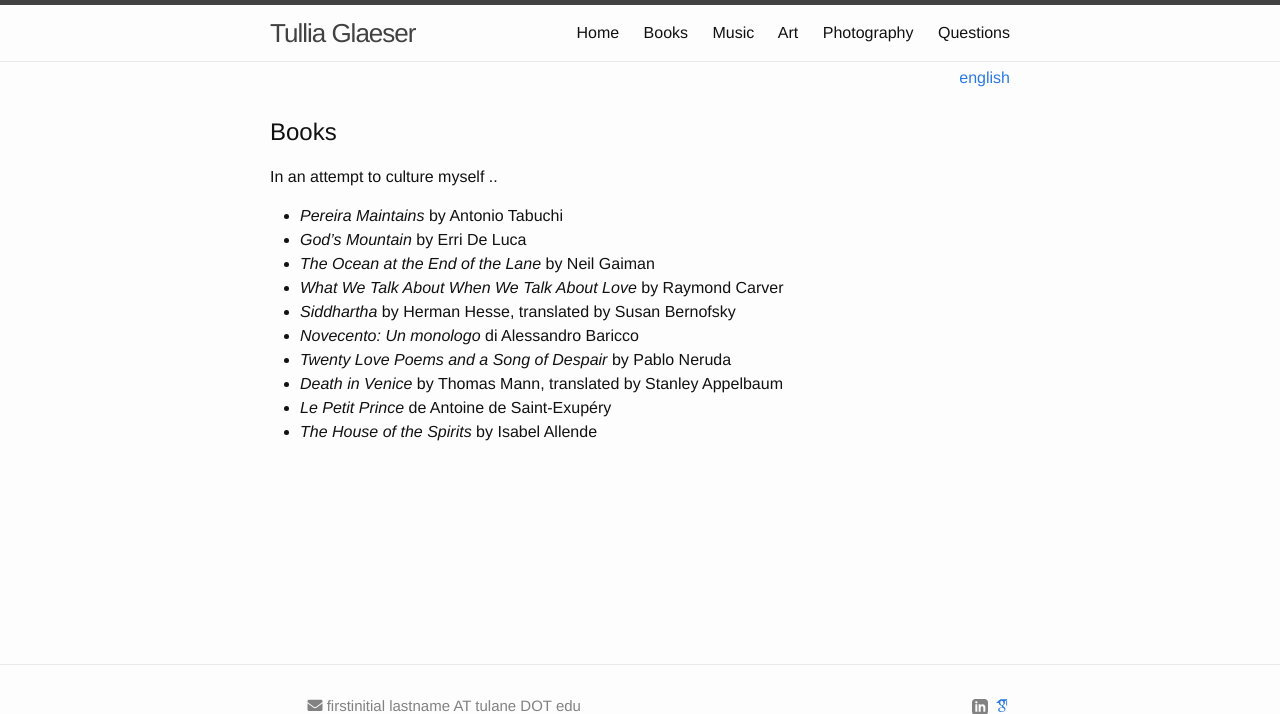
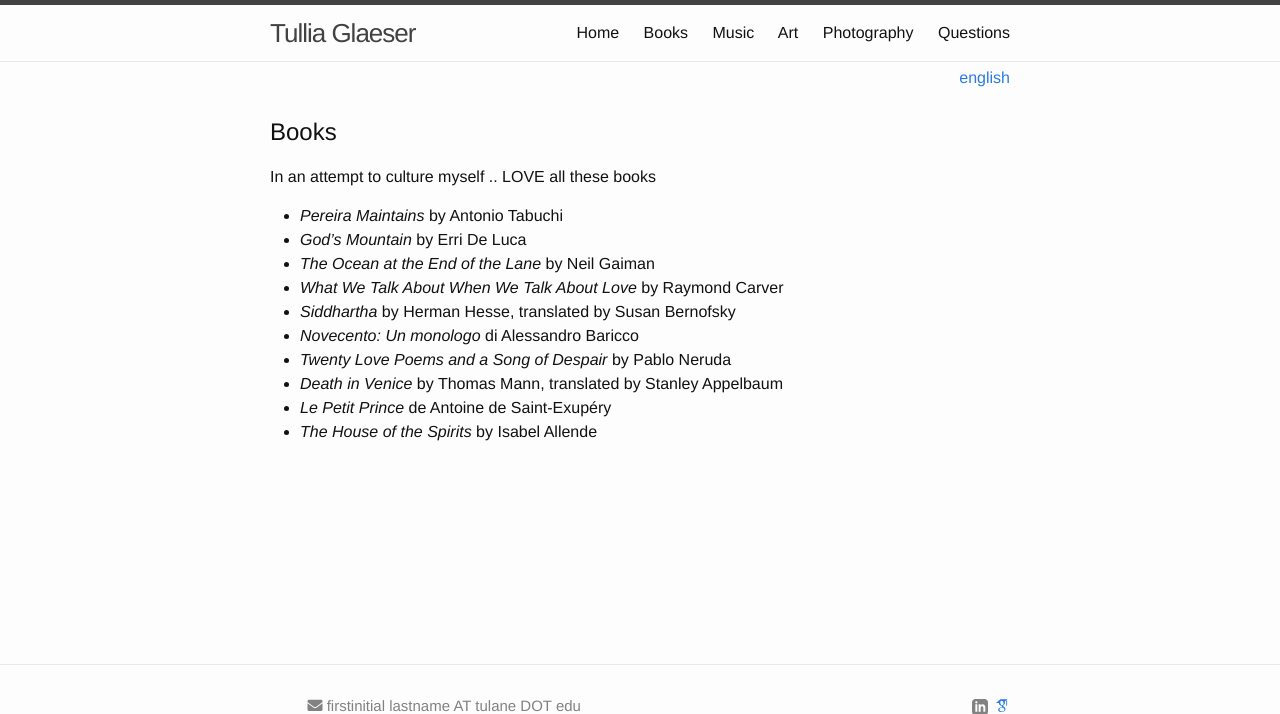
Before and after one commit to tamglaeser/tamglaeser.github.io, a Jekyll site: the page built from books.md, in a window 1280 px wide, cut to the strip 0-714 px from the top of the page. Built offline with Jekyll 4.4.1, drawn with Linux system fonts in a browser that asks for light colours; nearby versions of some CDN libraries; some web fonts are replaced.

Commit message:
minor changes to books

```diff
--- a/books.md
+++ b/books.md
@@ -9,6 +9,7 @@ order: 2
 ## Books
 
 In an attempt to culture myself ..
+LOVE all these books
 
 - _Pereira Maintains_ by Antonio Tabuchi
 - _God's Mountain_ by Erri De Luca
```
